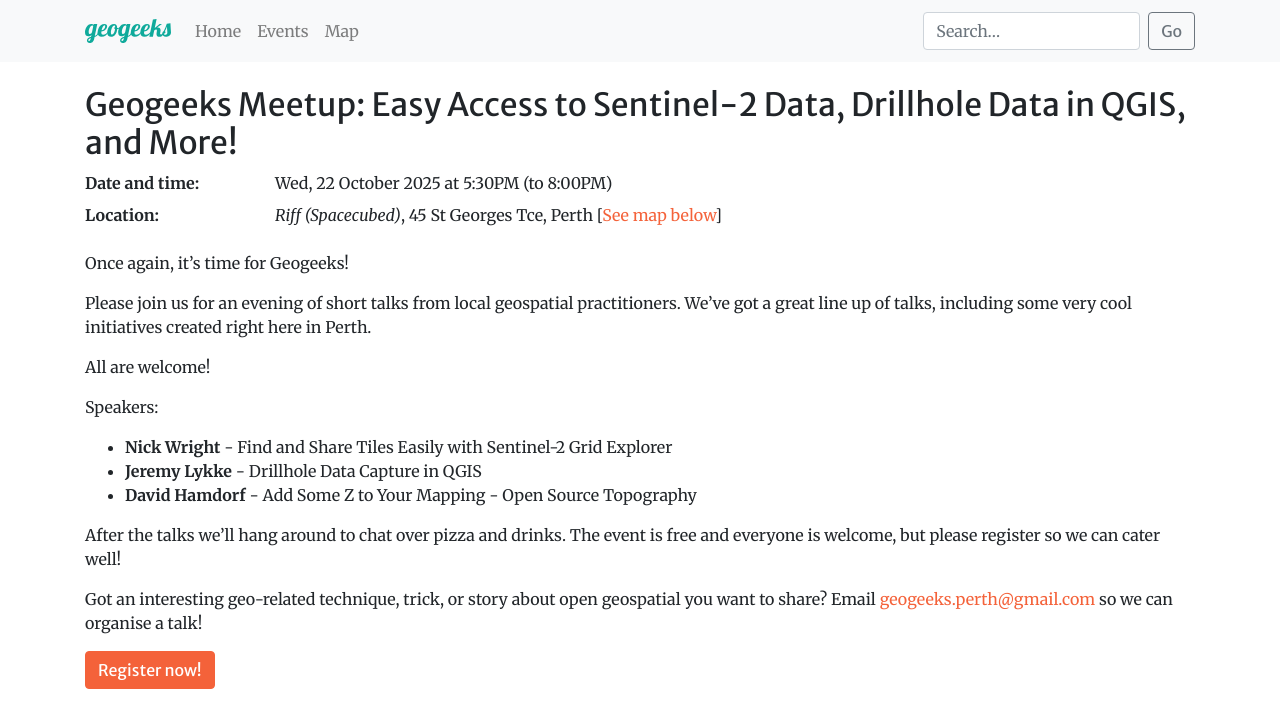
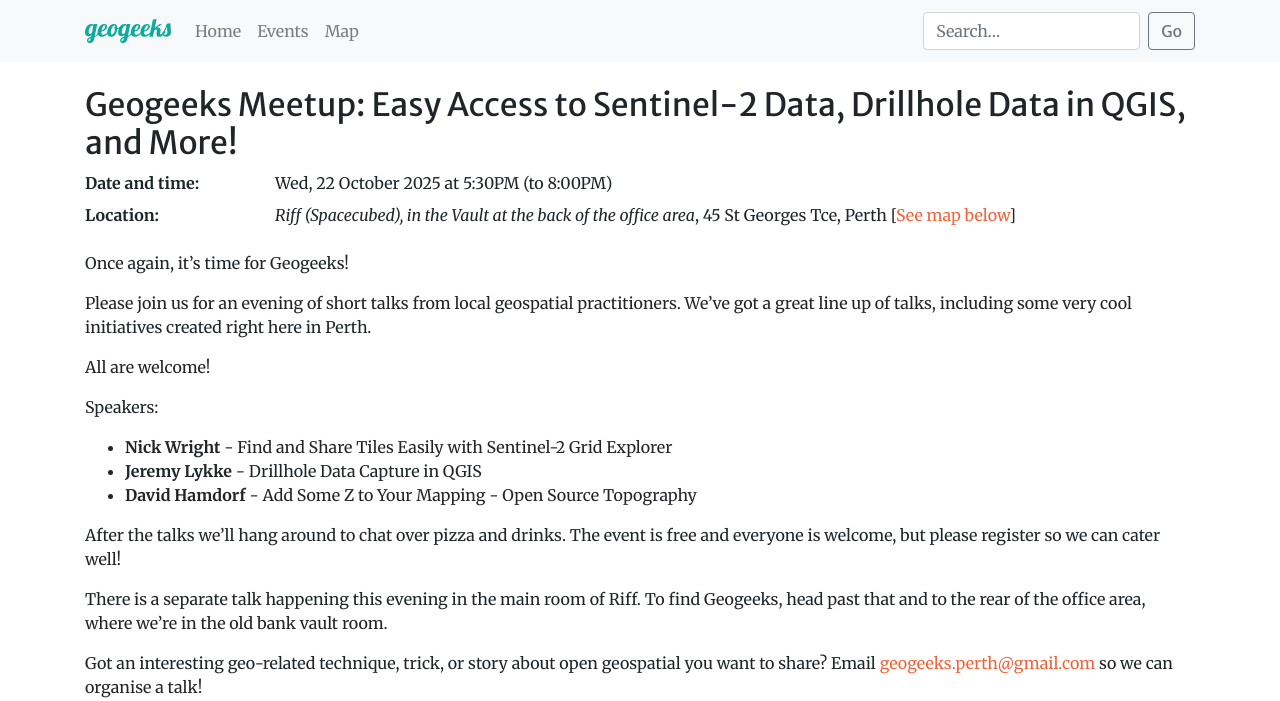
Before and after one commit to geogeeks-au/geogeeks-au.github.io, a Jekyll site: the page built from 2025/1022_speaker_night.md, in a window 1280 px wide, cut to the strip 0-701 px from the top of the page. Built offline with Jekyll 4.4.1, drawn with Linux system fonts in a browser that asks for light colours; comment, search, counter and statistics services are not loaded.

Commit message:
Update 1022_speaker_night.md

```diff
--- a/2025/1022_speaker_night.md
+++ b/2025/1022_speaker_night.md
@@ -4,7 +4,7 @@
 start_time: 2025-10-22 17:30
 end_time: 2025-10-22 20:00
 location:
-    name: Riff (Spacecubed)
+    name: Riff (Spacecubed), in the Vault at the back of the office area
     address: 45 St Georges Tce, Perth
     latitude: -31.955841
     longitude: 115.85898
@@ -28,4 +28,6 @@
 
 After the talks we'll hang around to chat over pizza and drinks. The event is free and everyone is welcome, but please register so we can cater well!
 
+There is a separate talk happening this evening in the main room of Riff. To find Geogeeks, head past that and to the rear of the office area, where we're in the old bank vault room.
+
 Got an interesting geo-related technique, trick, or story about open geospatial you want to share? Email [geogeeks.perth@gmail.com](mailto:geogeeks.perth@gmail.com) so we can organise a talk!
```
